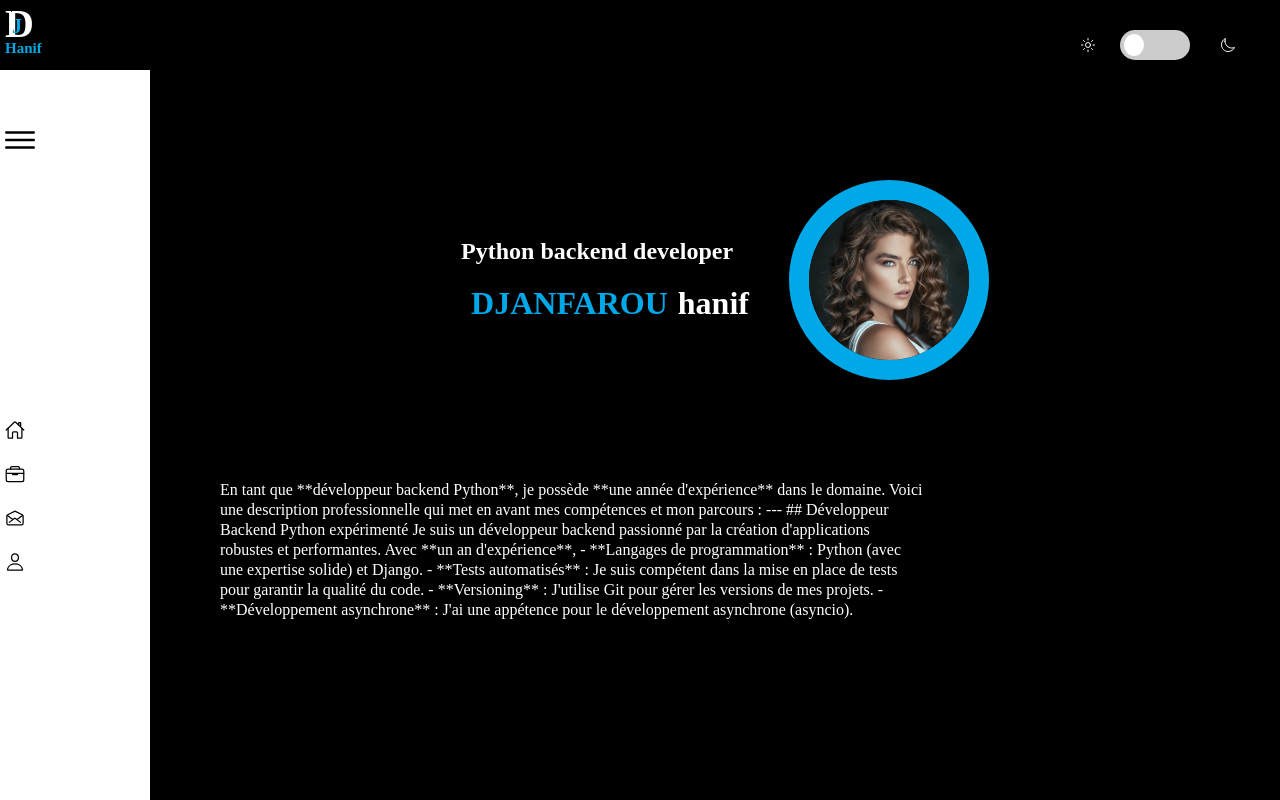
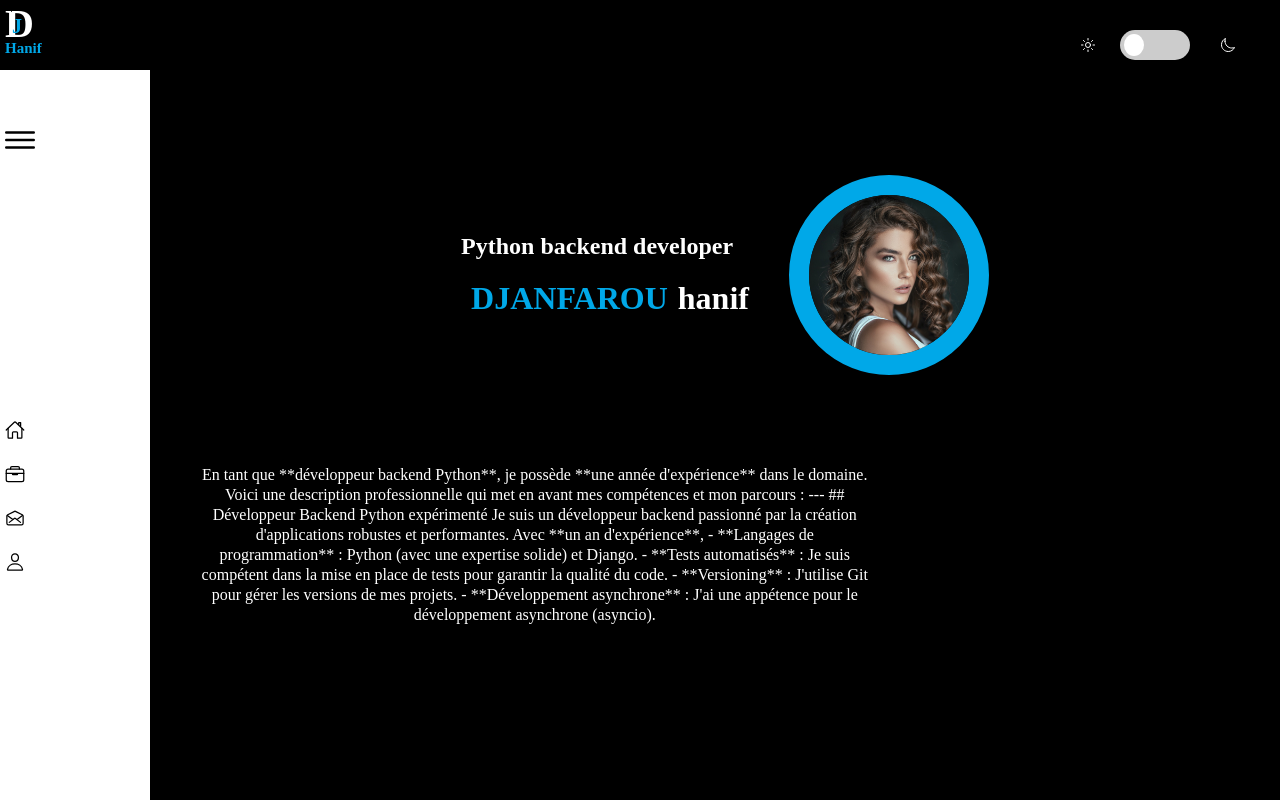
Before and after one commit to Djanfarouhanif/portfolio, a Python web app: template templates/about.html in a window 1280 px wide. Run offline with Jinja, Linux system fonts and the light colour scheme; the template is opened without the code that fills it, so the values that code supplies are empty.

Commit message:
modification d'affichage du descriptions

```diff
--- a/static/css/styles.css
+++ b/static/css/styles.css
@@ -134,11 +134,13 @@ a:hover{
 .description{
     width: 100%;
     display: flex;
-    margin-left: 20px;
+    align-items: center;
+
 }
 .description div{
-    width: 70%;
+    width: 65%;
     line-height: 20px;
+    text-align: center;
 }
 .logo{
     position: fixed;
```
